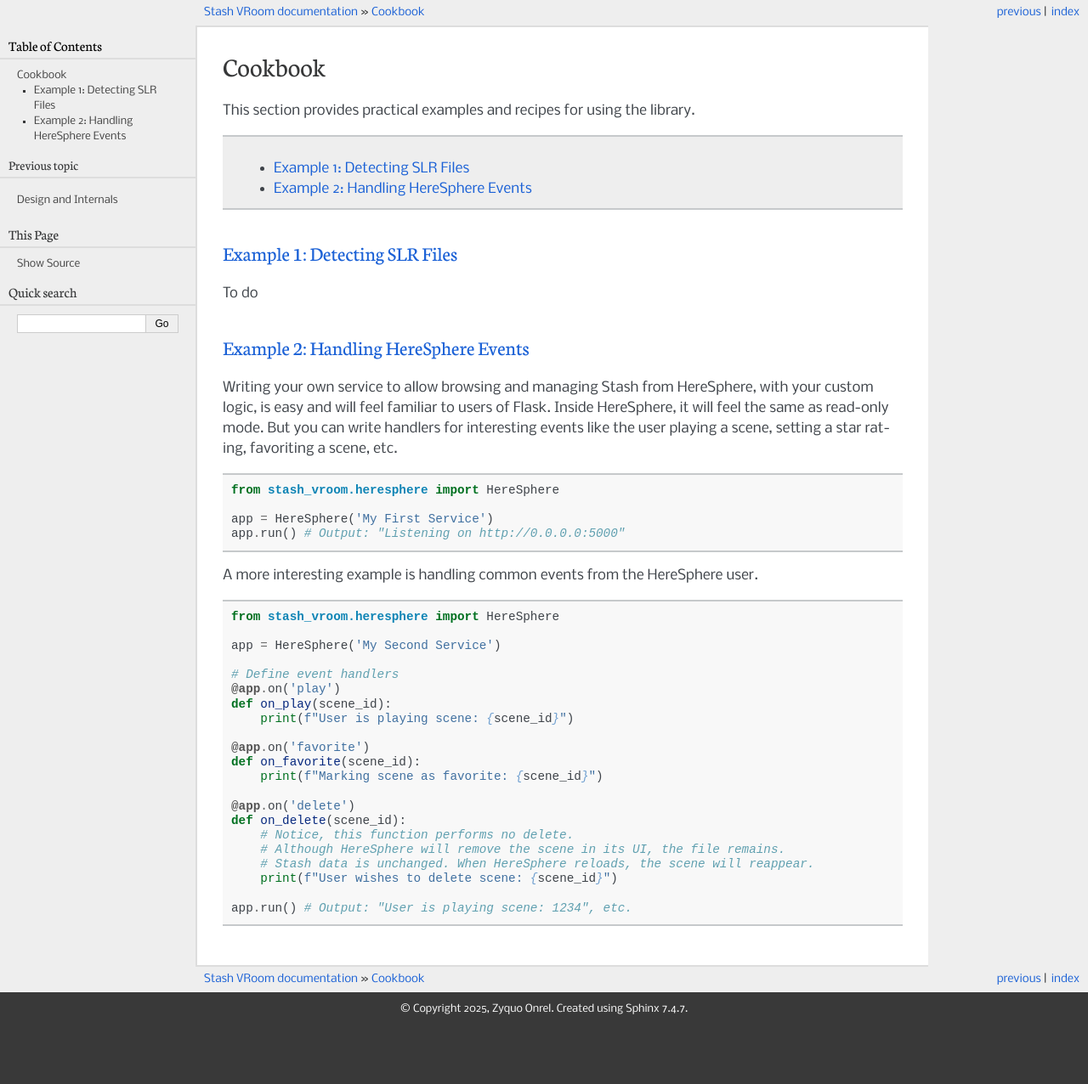
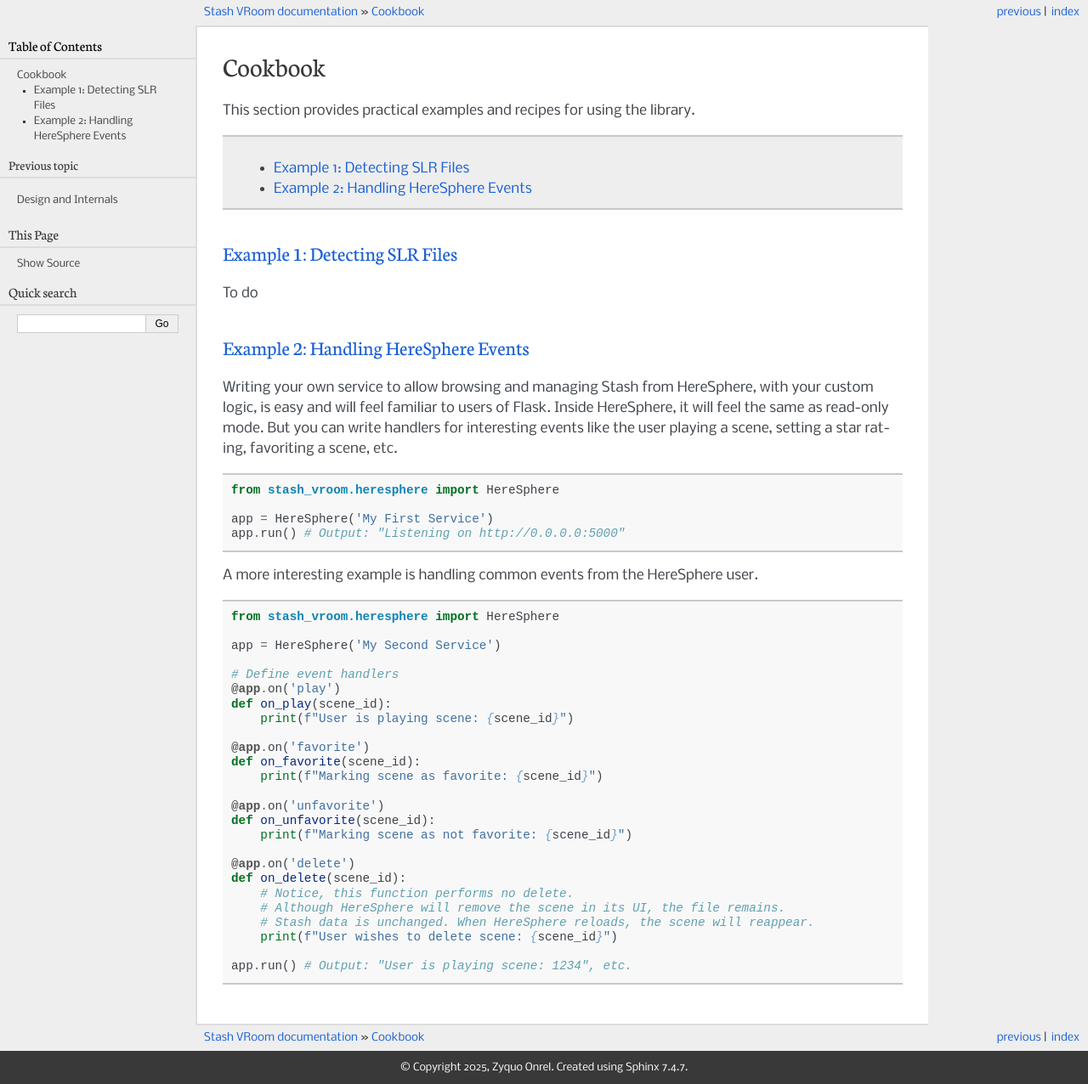
Before and after one commit to zyquon/stash-vroom, a Sphinx documentation site: the page built from doc/cookbook.rst, in a window 1280 px wide. Shown: the whole page at 85% size. Built offline with Sphinx 7.4.7, drawn with Linux system fonts in a browser that asks for light colours; pages that are not in the unit, such as notebooks, are missing from menus; before the commit the page ends 1207 px from its top, so only the background shows below that.

Commit message:
An unfavorite idea

```diff
--- a/doc/cookbook.rst
+++ b/doc/cookbook.rst
@@ -44,6 +44,10 @@
     def on_favorite(scene_id):
         print(f"Marking scene as favorite: {scene_id}")
 
+    @app.on('unfavorite')
+    def on_unfavorite(scene_id):
+        print(f"Marking scene as not favorite: {scene_id}")
+
     @app.on('delete')
     def on_delete(scene_id):
         # Notice, this function performs no delete.
```
